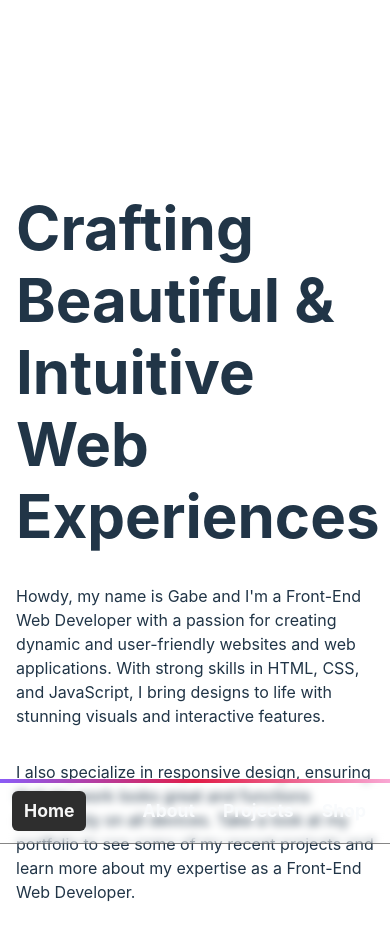
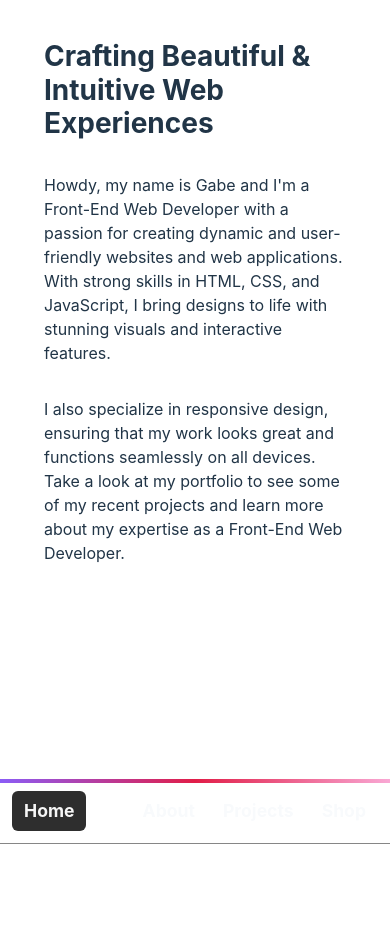
Before and after one commit to CodingGabe/init-portfolio-for--23, a Vue app: page / in a window 390 px wide. Shown: the top 940 px of the page. After the commit the page ends 844 px from the top, so only its background shows below. Built offline with nearby package versions, Linux system fonts and the light colour scheme.

Commit message:
fix iphone 14 min width display

```diff
--- a/src/views/Home.vue
+++ b/src/views/Home.vue
@@ -16,14 +16,14 @@ export default {
 
 <style scoped lang="css">
 section.hero {
-    padding: 2.5rem 1.75rem 6.75rem 1.75rem;
+    padding: 2.5rem 1.75rem;
 }
 h1 {
     font-size: 1.75rem;
     font-weight: bold;
     line-height: 1.2;
 }
-@media (min-width: 385px) {
+@media (min-width: 392px) {
     section.hero {
         padding: 12rem 0 5.75rem 0;
     }
```
